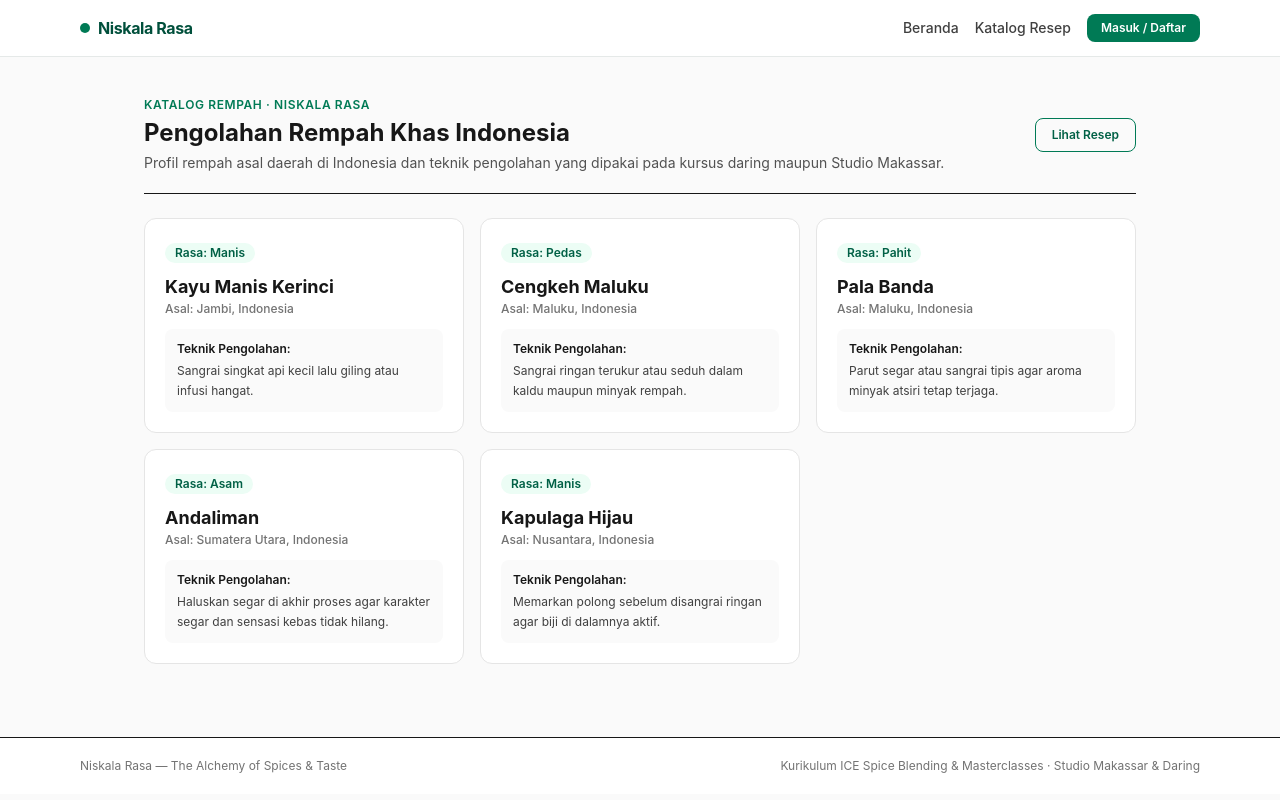
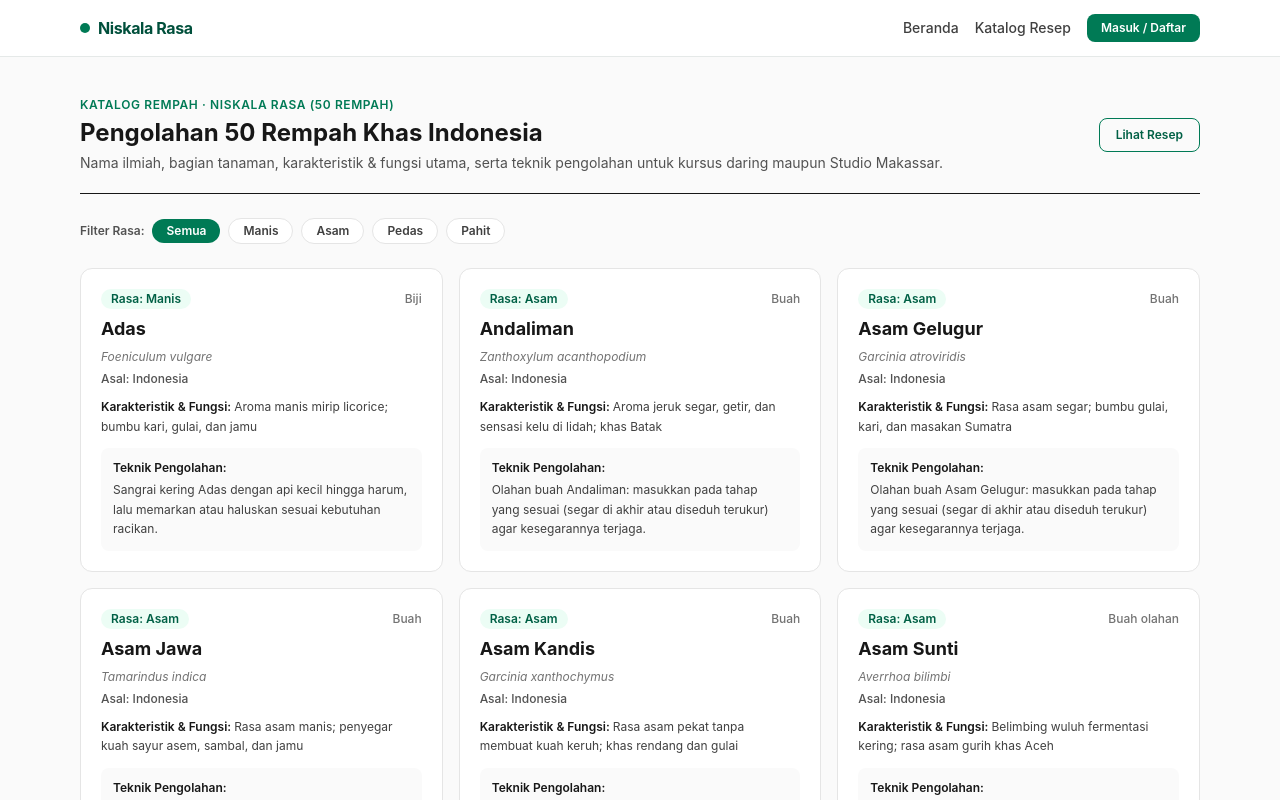
Before and after one commit to rasyahode/niskala-rasa, a Next.js app: page /spices in a window 1280 px wide. Shown: the top 800 px of the page. Built offline with nearby package versions, Linux system fonts and the light colour scheme; no server answers; the database is empty.

Commit message:
refactor(spices): tampilkan seluruh 50 rempah

```diff
--- a/src/app/spices/page.js
+++ b/src/app/spices/page.js
@@ -1,73 +1,79 @@
 import Link from "next/link";
 import pool from "@/lib/db";
+import { SPICES_50_DATASET } from "@/lib/spices-data";
 
-const DEFAULT_INDONESIAN_SPICES = [
-    {
-        id: 1,
-        name: "Kayu Manis Kerinci",
-        origin_region: "Jambi, Indonesia",
-        dominant_taste: "manis",
-        processing_method: "Sangrai singkat api kecil lalu giling atau infusi hangat.",
-    },
-    {
-        id: 2,
-        name: "Cengkeh Maluku",
-        origin_region: "Maluku, Indonesia",
-        dominant_taste: "pedas",
-        processing_method: "Sangrai ringan terukur atau seduh dalam kaldu maupun minyak rempah.",
-    },
-    {
-        id: 3,
-        name: "Pala Banda",
-        origin_region: "Maluku, Indonesia",
-        dominant_taste: "pahit",
-        processing_method: "Parut segar atau sangrai tipis agar aroma minyak atsiri tetap terjaga.",
-    },
-    {
-        id: 4,
-        name: "Andaliman",
-        origin_region: "Sumatera Utara, Indonesia",
-        dominant_taste: "asam",
-        processing_method: "Haluskan segar di akhir proses agar karakter segar dan sensasi kebas tidak hilang.",
-    },
-    {
-        id: 5,
-        name: "Kapulaga Hijau",
-        origin_region: "Nusantara, Indonesia",
-        dominant_taste: "manis",
-        processing_method: "Memarkan polong sebelum disangrai ringan agar biji di dalamnya aktif.",
-    },
-];
+const TASTE_FILTERS = ["semua", "manis", "asam", "pedas", "pahit"];
 
-export default async function SpicesPage() {
-    let spices = DEFAULT_INDONESIAN_SPICES;
+export default async function SpicesPage({ searchParams }) {
+    const params = await searchParams;
+    const selectedTaste = String(params?.taste || "semua").toLowerCase();
+
+    let spices = SPICES_50_DATASET;
 
     try {
-        const result = await pool.query(`
-            SELECT id, name, origin_region, dominant_taste, processing_method
-            FROM spices
-            ORDER BY id ASC
-        `);
+        const result = await pool.query(`SELECT * FROM spices ORDER BY id ASC`);
         if (result.rows.length > 0) {
-            spices = result.rows;
+            const dbByName = new Map(
+                result.rows.map((row) => [String(row.name || "").toLowerCase(), row])
+        );
+
+        const mergedFrom50 = SPICES_50_DATASET.map((item) => {
+            const dbRow = dbByName.get(item.name.toLowerCase());
+            if (!dbRow) return item;
+            return {
+                ...item,
+                id: dbRow.id ?? item.id,
+                latin_name: dbRow.latin_name || item.latin_name,
+                plant_part: dbRow.plant_part || item.plant_part,
+                origin_region: dbRow.origin_region || item.origin_region,
+                dominant_taste: dbRow.dominant_taste || item.dominant_taste,
+                characteristics: dbRow.characteristics || item.characteristics,
+                processing_method: dbRow.processing_method || item.processing_method,
+            };
+        });
+
+        const knownNames = new Set(SPICES_50_DATASET.map((s) => s.name.toLowerCase()));
+        const extraDbRows = result.rows
+            .filter((row) => !knownNames.has(String(row.name || "").toLowerCase()))
+            .map((row, idx) => ({
+                id: row.id ?? 100 + idx,
+                name: row.name,
+                latin_name: row.latin_name || "Rempah Nusantara",
+                plant_part: row.plant_part || "Bagian Tanaman",
+                origin_region: row.origin_region || "Indonesia",
+                dominant_taste: row.dominant_taste || "manis",
+                characteristics: row.characteristics || row.processing_method || "-",
+                processing_method:
+                    row.processing_method ||
+                    "Olah rempah sesuai karakter bahan agar aroma dan cita rasanya optimal.",
+            }));
+
+        spices = [...mergedFrom50, ...extraDbRows];
         }
     } catch (error) {
-        console.error("Gagal mengambil data rempah Indonesia:", error);
+        console.error("Gagal mengambil data rempah dari database, memakai dataset 50 rempah:", error);
     }
 
+    const filteredSpices =
+        selectedTaste === "semua"
+            ? spices
+            : spices.filter(
+                (item) => String(item.dominant_taste || "").toLowerCase() === selectedTaste
+            );
+
     return (
-        <main className="mx-auto max-w-5xl px-4 py-10 space-y-6">
+        <main className="mx-auto max-w-6xl px-4 py-10 space-y-6">
             <div className="flex flex-wrap items-center justify-between gap-4 border-b pb-5">
                 <div>
                     <p className="text-xs font-semibold uppercase tracking-wider text-emerald-700">
-                        Katalog Rempah · Niskala Rasa
+                        Katalog Rempah · Niskala Rasa ({filteredSpices.length} Rempah)
                     </p>
                     <h1 className="mt-1 text-2xl font-bold text-neutral-900">
-                        Pengolahan Rempah Khas Indonesia
+                        Pengolahan 50 Rempah Khas Indonesia
                     </h1>
                     <p className="mt-1 text-sm text-neutral-600">
-                        Profil rempah asal daerah di Indonesia dan teknik pengolahan yang dipakai pada kursus
-                        daring maupun Studio Makassar.
+                        Nama ilmiah, bagian tanaman, karakteristik &amp; fungsi utama, serta teknik pengolahan
+                        untuk kursus daring maupun Studio Makassar.
                     </p>
                 </div>
 
@@ -79,21 +85,51 @@ export default async function SpicesPage() {
                 </Link>
             </div>
 
+            <div className="flex flex-wrap items-center gap-2">
+                <span className="text-xs font-semibold text-neutral-600">Filter Rasa:</span>
+                {TASTE_FILTERS.map((taste) => {
+                    const isActive = selectedTaste === taste;
+                    const href = taste === "semua" ? "/spices" : `/spices?taste=${taste}`;
+                    return (
+                        <Link
+                            key={taste}
+                            href={href}
+                            className={`rounded-full px-3.5 py-1 text-xs font-semibold capitalize transition ${
+                                isActive
+                                ? "bg-emerald-700 text-white"
+                                : "border border-neutral-200 bg-white text-neutral-700 hover:bg-neutral-50"
+                            }`}
+                        >
+                            {taste}
+                        </Link>
+                    );
+                })}
+            </div>
+
             <div className="grid grid-cols-1 gap-4 md:grid-cols-2 lg:grid-cols-3">
-                {spices.map((spice) => (
+                {filteredSpices.map((spice, index) => (
                     <article
-                        key={spice.id}
+                        key={`${spice.id}-${spice.name}-${index}`}
                         className="flex flex-col justify-between rounded-xl border border-neutral-200 bg-white p-5 space-y-3"
                     >
-                        <div>
+                        <div className="space-y-1.5">
+                        <div className="flex items-center justify-between gap-2">
                             <span className="inline-block rounded-full bg-emerald-50 px-2.5 py-0.5 text-xs font-semibold capitalize text-emerald-800">
                                 Rasa: {spice.dominant_taste}
                             </span>
-                            <h2 className="mt-2.5 text-lg font-bold text-neutral-900">
-                                {spice.name}
-                            </h2>
-                            <p className="text-xs font-medium text-neutral-500">
+                            <span className="text-xs font-medium text-neutral-500">
+                                {spice.plant_part}
+                            </span>
+                        </div>
+
+                        <h2 className="text-lg font-bold text-neutral-900">{spice.name}</h2>
+                        <p className="text-xs italic text-neutral-500">{spice.latin_name}</p>
+                        <p className="text-xs font-medium text-neutral-600">
                             Asal: {spice.origin_region}
+                        </p>
+                        <p className="pt-1 text-xs leading-relaxed text-neutral-700">
+                            <span className="font-semibold text-neutral-900">Karakteristik &amp; Fungsi: </span>
+                            {spice.characteristics}
                         </p>
                     </div>
 
```
Lines whose indentation alone changed are shown as unchanged.
